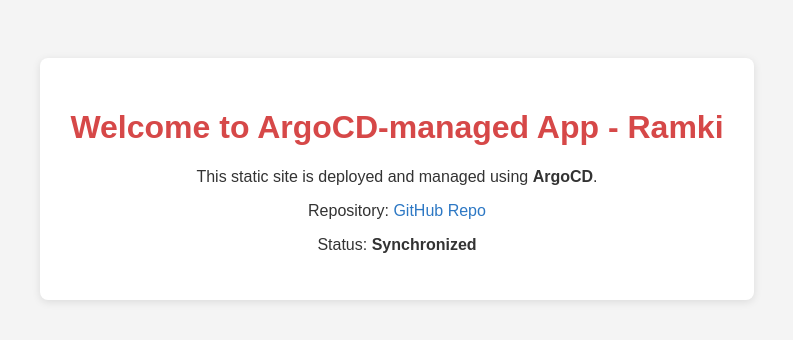
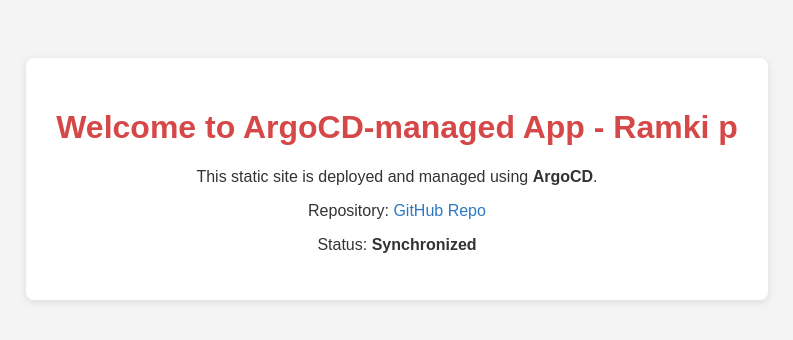
Before and after one commit to ramkis7/argocd-demo-k8s, a plain HTML site: page manifests/site/index.html in a window 1280 px wide. Shown: the whole page, without its empty margins (243-1036 px from the left). Drawn offline with Linux system fonts and the light colour scheme.

Commit message:
Update index.html

```diff
--- a/manifests/site/index.html
+++ b/manifests/site/index.html
@@ -31,7 +31,7 @@
 </head>
 <body>
   <div class="container">
-    <h1>Welcome to ArgoCD-managed App - Ramki</h1>
+    <h1>Welcome to ArgoCD-managed App - Ramki  p</h1>
     <p>This static site is deployed and managed using <strong>ArgoCD</strong>.</p>
     <p>Repository: <a href="https://github.com/your-org/your-repo" target="_blank">GitHub Repo</a></p>
     <p>Status: <strong>Synchronized</strong></p>
```
